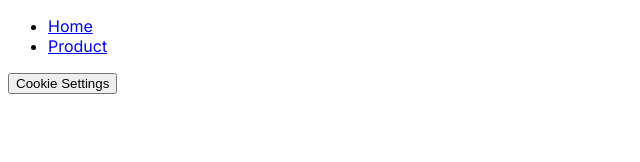
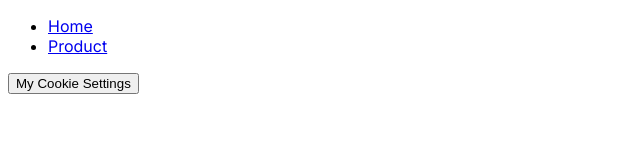
Before and after one commit to ranjan077/gtm-nextjs-demo-app, a Next.js app: page / in a window 1280 px wide. Shown: the top 162 px of the page, without its empty margins (0-640 px from the left). Built offline with nearby package versions, Linux system fonts and the light colour scheme.

Commit message:
added footer with my cookie setting button

```diff
--- /dev/null
+++ b/src/app/components/Footer.tsx
@@ -0,0 +1,14 @@
+
+'use client'
+import { useEffect, useState } from 'react'
+const Footer = () => {
+    const [isClient, setIsClient] = useState(false)
+    useEffect(() => {
+        setIsClient(true)
+    }, [])
+    return <div>
+         { isClient && <button id="ot-sdk-btn" className="ot-sdk-show-settings">My Cookie Settings</button> }
+    </div>
+}
+
+export default Footer
--- a/src/app/layout.tsx
+++ b/src/app/layout.tsx
@@ -1,6 +1,6 @@
 import type { Metadata } from 'next'
 import { Inter } from 'next/font/google'
-
+import Footer from '../app/components/Footer';
 
 const inter = Inter({ subsets: ['latin'] })
 
@@ -32,10 +32,10 @@ export default function RootLayout({
           }}
         />
       </head>
-      <body className={inter.className}>{children}</body>
-      <footer>
-        <button id="ot-sdk-btn" className="ot-sdk-show-settings">Cookie Settings</button>
-      </footer>
+      <body className={inter.className}>
+        {children}
+        <Footer />
+      </body>
     </html>
   )
 }
--- a/src/app/page.tsx
+++ b/src/app/page.tsx
@@ -1,5 +1,3 @@
-import Image from 'next/image'
-import styles from './page.module.css'
 import Link from 'next/link'
 
 export default function Landing() {
```
